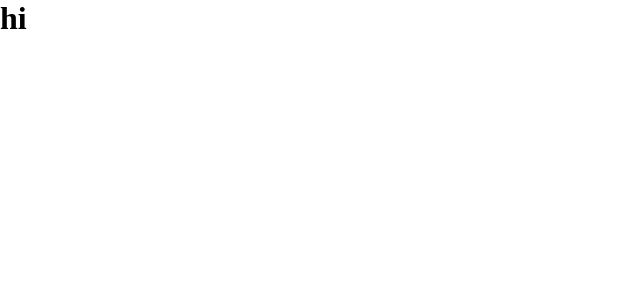
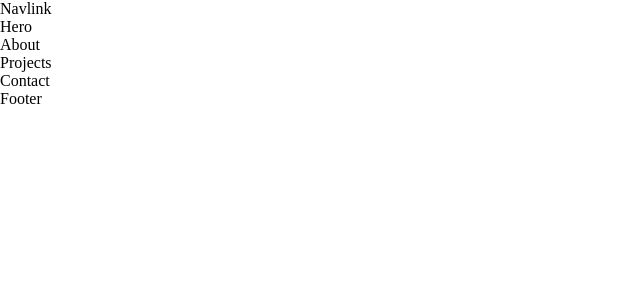
Before and after one commit to tadanama/portfolio, a React (Vite) app: page / in a window 1280 px wide. Shown: the top 300 px of the page, without its empty margins (0-640 px from the left). Built offline with nearby package versions, Linux system fonts and the light colour scheme.

Commit message:
Render all components in App.jsx

```diff
--- a/src/App.jsx
+++ b/src/App.jsx
@@ -1,7 +1,19 @@
+import About from "./components/About";
+import Contact from "./components/Contact";
+import Footer from "./components/Footer";
+import Hero from "./components/Hero";
+import Navlink from "./components/Navlink";
+import Projects from "./components/Projects";
+
 function App() {
 	return (
 		<>
-			<h1>hi</h1>
+			<Navlink />
+			<Hero />
+			<About />
+			<Projects />
+			<Contact />
+			<Footer />
 		</>
 	);
 }
```
